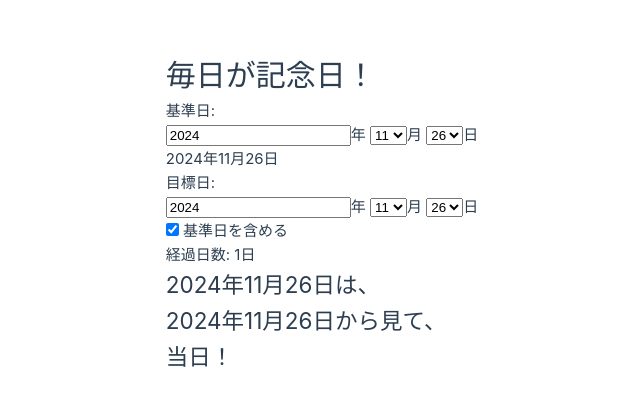
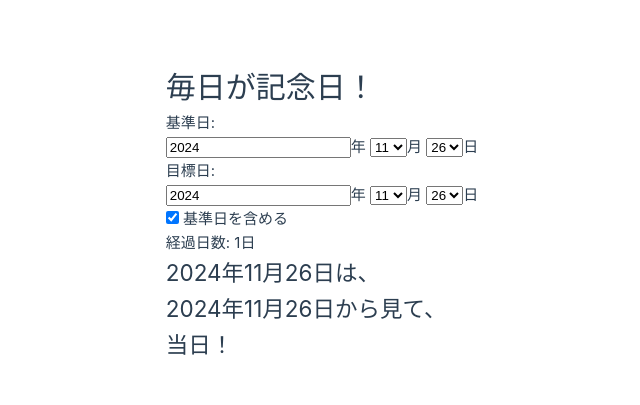
Before and after one commit to HujikoSan/hujikosan.github.io, a Vue app: page /anniversary in a window 1280 px wide. Shown: the part 187-592 px from the top of the page, without its empty margins (318-958 px from the left). Built offline with nearby package versions, Linux system fonts and the light colour scheme.

Commit message:
fix anniversary

```diff
--- a/src/components/Anniversary.vue
+++ b/src/components/Anniversary.vue
@@ -92,7 +92,6 @@ function get_passed_days(year, month, date) {
     <h1>毎日が記念日！</h1>
     <p>基準日: </p>
     <SelectDate @date="(date) => { reflection_base(date) }" />
-    <p>{{ base_year }}年{{ base_month }}月{{ base_date }}日</p>
     <p>目標日: </p>
     <SelectDate @date="(date) => { reflection_target(date) }" />
     <p>
```
Also changed, not shown: 8 other files (tests, documents, lock files or other folders).
